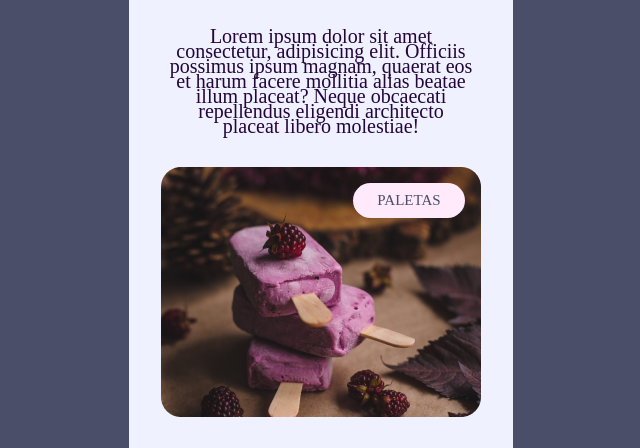
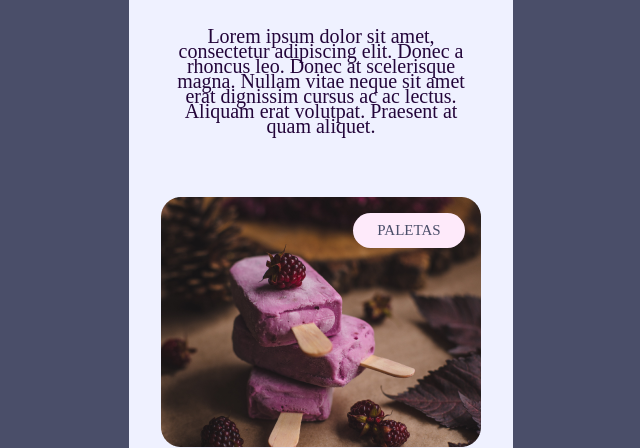
Before and after one commit to tthiagoelifas/desafio3-intermediario-Stage03-explorer, a plain HTML site: page index.html in a window 1280 px wide. Shown: the part 317-765 px from the top of the page, without its empty margins (319-959 px from the left). Drawn offline with Linux system fonts and the light colour scheme; a web font is replaced by a local one.

Commit message:
text content

```diff
--- a/index.html
+++ b/index.html
@@ -69,7 +69,7 @@
 
   </header>
   <main>
-    <p>Lorem ipsum dolor sit amet consectetur, adipisicing elit. Officiis possimus ipsum magnam, quaerat eos et harum facere mollitia alias beatae illum placeat? Neque obcaecati repellendus eligendi architecto placeat libero molestiae!</p>
+    <p>Lorem ipsum dolor sit amet, consectetur adipiscing elit. Donec a rhoncus leo. Donec at scelerisque magna. Nullam vitae neque sit amet erat dignissim cursus ac ac lectus. Aliquam erat volutpat. Praesent at quam aliquet.</p>
 
     <section>
       <img src="./images/sorvete1.png" alt="Imagem de 3 picoles rosa em uma mesa cheio de amoras">
--- a/style.css
+++ b/style.css
@@ -79,8 +79,8 @@ main p {
   line-height: 1.5rem;
 
 
-  width: 30.5rem;
-  height: 7.5rem;
+  min-width: 30.5rem;
+  min-height: 7.5rem;
   margin-inline: auto;
   margin-bottom: 6.3rem;
 
```
